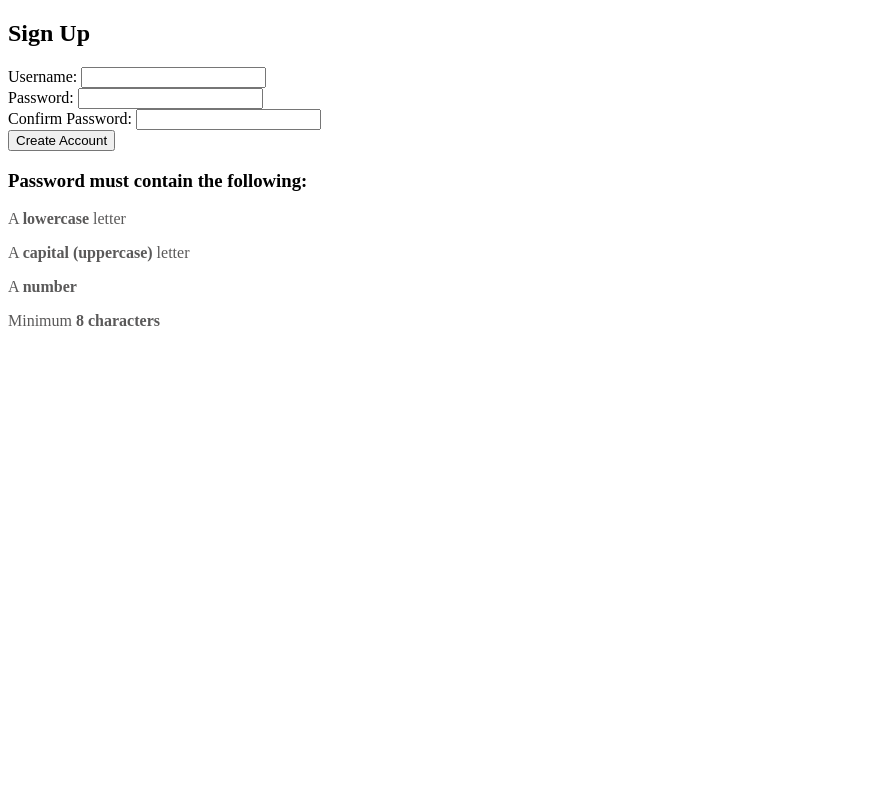
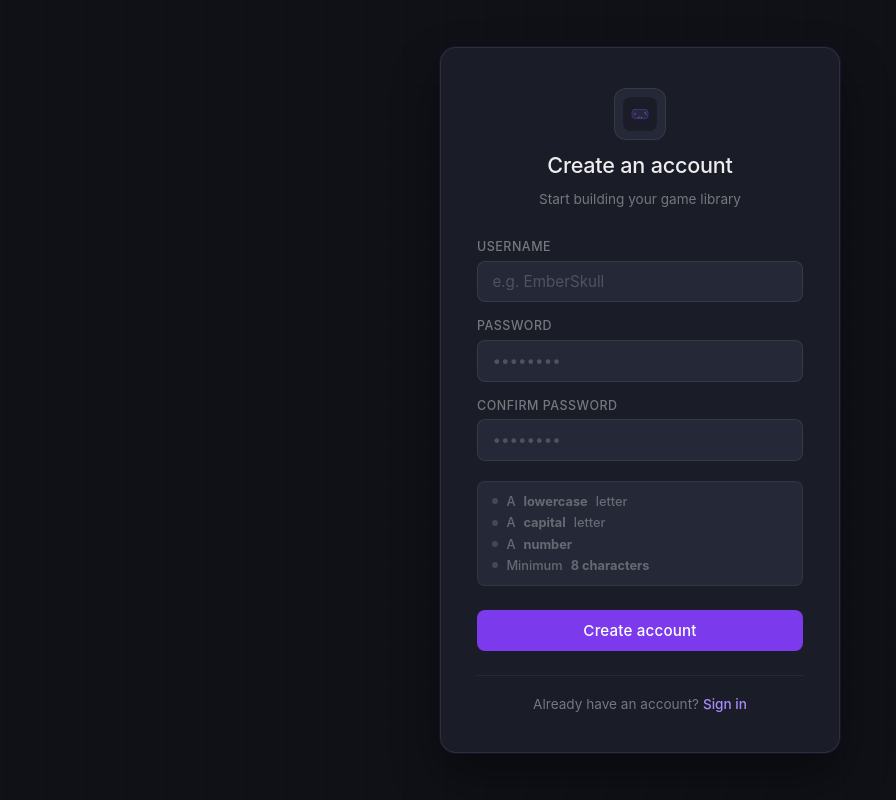
Before and after one commit to IcedPeppermintTea/GameRack, a Flask app: page /signup in a window 1280 px wide. Shown: the whole page, without its empty margins (0-896 px from the left). Run offline with Flask 3, Linux system fonts and the light colour scheme; some libraries are stand-ins or nearby versions.

Commit message:
ui & flash messages implemented

```diff
--- a/app.py
+++ b/app.py
@@ -1,4 +1,4 @@
-from flask import Flask, render_template, request, redirect, url_for, session
+from flask import Flask, render_template, request, redirect, url_for, session, flash
 import psycopg2
 from flask_bcrypt import Bcrypt
 import re
@@ -51,18 +51,17 @@ def signup():
 
         # validate form values exist
         if not request.form.get("username") or not request.form.get("password") or not request.form.get("confirmed_password"):
-            return render_template("error.html", error="Invalid Form Submission"), 400
+            flash("Invalid form submission")
         else:
             # validate username is not taken
 
             # validate password matches criteria
             if re.search(r"[a-z]", password) and re.search(r"[A-Z]", password) and re.search(r"[0-9]", password) and len(password) >= 8:
+
                 # validate confirmed password matches password
                 if (password == confirmed_password):
-
                     # encrypt the password before adding it to the database
                     hashed_password = bcrypt.generate_password_hash(password).decode("utf-8")
-
                     # create user account
                     with psycopg2.connect(os.getenv('DATABASE_URL')) as conn:
                         cursor = conn.cursor()
@@ -70,18 +69,16 @@ def signup():
                         conn.commit()
 
                     session["username"] = username
-
-                    # 303 - code after successful POST that redirects to a GET
-                    return redirect(url_for("home"), 303)
+                    return redirect(url_for("home"))
 
                 else:
-                    return render_template("error.html", error="Password does not match, please try again"), 422
+                    flash("Password does not match, please try again")
+            else:
+                flash("Password does not meet minimal requirements")
 
-            else:
-                return render_template("error.html", error="Password does not meet minimal requirements"), 422
-
+        return redirect(url_for("signup"))
     else:
-        return render_template("signup.html"), 200
+        return render_template("signup.html")
 
 @app.route("/home")
 def home():
--- a/static/css/login.css
+++ b/static/css/login.css
@@ -9,11 +9,7 @@ AI Heavy*/
   padding: 0;
 }
 
-/* Hide browser's native password reveal button as its behaving inconsistently */
-input::-ms-reveal,
-input::-ms-clear {
-  display: none;
-}
+
 
 body {
   min-height: 100vh;
--- /dev/null
+++ b/static/css/signup.css
@@ -0,0 +1,217 @@
+/*login.css
+AI Heavy*/
+
+/* ── Reset / base ───────────────────────────────── */
+*,
+*::before,
+*::after {
+    box-sizing: border-box;
+    margin: 0;
+    padding: 0;
+}
+
+body {
+    min-height: 100vh;
+    background-color: #0F1117;
+    display: flex;
+    align-items: center;
+    justify-content: center;
+    font-family: 'Inter', system-ui, sans-serif;
+    color: rgba(255, 255, 255, 0.85);
+    padding: 1.5rem;
+}
+
+/* ── Subtle grid texture on the page background ── */
+body::before {
+    content: '';
+    position: fixed;
+    inset: 0;
+    background-image:
+        linear-gradient(rgba(124, 58, 237, 0.03) 1px, transparent 1px),
+        linear-gradient(90deg, rgba(124, 58, 237, 0.03) 1px, transparent 1px);
+    background-size: 40px 40px;
+    pointer-events: none;
+    z-index: 0;
+}
+
+/* ── Signup card ────────────────────────────────── */
+.signup-card {
+    position: relative;
+    z-index: 1;
+    background: #1A1D27;
+    border: 1px solid rgba(255, 255, 255, 0.08);
+    border-radius: 16px;
+    padding: 2.5rem 2.25rem;
+    width: 100%;
+    max-width: 400px;
+    box-shadow:
+        0 0 0 1px rgba(124, 58, 237, 0.1),
+        0 24px 48px rgba(0, 0, 0, 0.4);
+}
+
+/* ── Header ─────────────────────────────────────── */
+.header {
+    display: flex;
+    flex-direction: column;
+    align-items: center;
+    gap: 0.75rem;
+    margin-bottom: 2rem;
+    text-align: center;
+}
+
+.header img {
+    width: 52px;
+    height: 52px;
+    border-radius: 12px;
+    background: #252836;
+    object-fit: contain;
+    padding: 8px;
+    border: 1px solid rgba(255, 255, 255, 0.08);
+}
+
+.header h1 {
+    font-size: 1.35rem;
+    font-weight: 500;
+    color: rgba(255, 255, 255, 0.92);
+    letter-spacing: -0.01em;
+}
+
+.header p.subtitle {
+    font-size: 0.85rem;
+    color: rgba(255, 255, 255, 0.4);
+    margin-top: 0.1rem;
+}
+
+/* ── Form ───────────────────────────────────────── */
+#signup-form {
+    display: flex;
+    flex-direction: column;
+    gap: 1rem;
+}
+
+.form-row {
+    display: flex;
+    flex-direction: column;
+    gap: 0.4rem;
+}
+
+.form-row label {
+    font-size: 0.78rem;
+    font-weight: 500;
+    color: rgba(255, 255, 255, 0.4);
+    letter-spacing: 0.04em;
+    text-transform: uppercase;
+}
+
+.form-row input {
+    background: #252836;
+    border: 1px solid rgba(255, 255, 255, 0.08);
+    border-radius: 8px;
+    color: rgba(255, 255, 255, 0.85);
+    font-family: inherit;
+    font-size: 0.95rem;
+    padding: 0.65rem 0.9rem;
+    transition: border-color 0.15s, box-shadow 0.15s;
+    outline: none;
+    width: 100%;
+}
+
+.form-row input::placeholder {
+    color: rgba(255, 255, 255, 0.2);
+}
+
+.form-row input:hover {
+    border-color: rgba(255, 255, 255, 0.15);
+}
+
+.form-row input:focus {
+    border-color: #7C3AED;
+    box-shadow: 0 0 0 3px rgba(124, 58, 237, 0.18);
+}
+
+/* ── Submit button ──────────────────────────────── */
+button[type="submit"] {
+    margin-top: 0.5rem;
+    background: #7C3AED;
+    color: #fff;
+    border: none;
+    border-radius: 8px;
+    font-family: inherit;
+    font-size: 0.95rem;
+    font-weight: 500;
+    padding: 0.7rem 1rem;
+    cursor: pointer;
+    transition: background-color 0.15s, transform 0.1s;
+    width: 100%;
+    letter-spacing: 0.01em;
+}
+
+button[type="submit"]:hover {
+    background-color: #6d28d9;
+}
+
+button[type="submit"]:active {
+    transform: scale(0.985);
+}
+
+/* ── Login CTA ──────────────────────────────────── */
+.login-cta {
+    margin-top: 0.25rem;
+    text-align: center;
+}
+
+.login-cta p {
+    font-size: 0.85rem;
+    color: rgba(255, 255, 255, 0.4);
+}
+
+.login-cta a {
+    color: #A78BFA;
+    text-decoration: none;
+    font-weight: 500;
+    transition: color 0.15s;
+}
+
+.login-cta a:hover {
+    color: #c4b5fd;
+}
+
+/* ── Divider ────────────────────────────────────── */
+.form-divider {
+    border: none;
+    border-top: 1px solid rgba(255, 255, 255, 0.06);
+    margin: 0.5rem 0 0;
+}
+
+/* ── Password requirements ──────────────────────── */
+.password-rules {
+    display: flex;
+    flex-direction: column;
+    gap: 0.4rem;
+    background: #252836;
+    border: 1px solid rgba(255, 255, 255, 0.06);
+    border-radius: 8px;
+    padding: 0.75rem 0.9rem;
+    margin-top: 0.25rem;
+}
+
+.password-rules p {
+    font-size: 0.8rem;
+    display: flex;
+    align-items: center;
+    gap: 0.5rem;
+    transition: color 0.2s;
+    font-weight: 500;
+}
+
+/* dot indicator before each rule */
+.password-rules p::before {
+    content: '';
+    display: inline-block;
+    width: 6px;
+    height: 6px;
+    border-radius: 50%;
+    flex-shrink: 0;
+    background-color: rgba(255, 255, 255, 0.15);
+    transition: background-color 0.2s;
+}
--- a/static/css/styles.css
+++ b/static/css/styles.css
@@ -1,3 +1,13 @@
+/*login.css
+AI light*/
+
+
+/* Hide browser's native password reveal button as its behaving inconsistently */
+input::-ms-reveal,
+input::-ms-clear {
+    display: none;
+}
+
 .hidden {
     visibility: hidden;
 }
@@ -7,9 +17,9 @@
 }
 
 .invalid {
-    color: rgb(90, 89, 89);
+    color: rgba(255, 255, 255, 0.3);
 }
 
 .valid {
-    color: rgb(84, 82, 196);
+    color: #34D399;
 }
--- a/static/js/signup.js
+++ b/static/js/signup.js
@@ -55,7 +55,7 @@ document.addEventListener("DOMContentLoaded", function() {
         }
     });
 
-    // password confirmed correctly
+    /*// password confirmed correctly
     createAccBtn.addEventListener("click", e => {
         e.preventDefault();
         let pswd = String(entered_pswd.value);
@@ -70,4 +70,6 @@ document.addEventListener("DOMContentLoaded", function() {
         }
     })
 
+    */
+
 });
--- a/templates/signup.html
+++ b/templates/signup.html
@@ -1,39 +1,62 @@
 {% extends "layout.html" %}
 
-{% block title %} SignUp {% endblock %}
+{% block title %} Sign Up {% endblock %}
+
+{% block head %}
+<link rel="stylesheet" href="{{ url_for('static', filename='css/signup.css') }}">
+{% endblock %}
 
 {% block body %}
+<div class="signup-card">
 
   <section class="header">
-    <h1>Sign Up</h1>
+    <img src="{{ url_for('static', filename='img/logo.svg') }}" alt="GameRack logo">
+    <h1>Create an account</h1>
+    <p class="subtitle">Start building your game library</p>
   </section>
 
   <form id="signup-form" action="/signup" method="POST">
     <div class="form-row">
-        <label>Username:</label>
-        <input type="text" id="username" name="username" required>
+      <label for="username">Username</label>
+      <input type="text" id="username" name="username" placeholder="e.g. EmberSkull" required>
     </div>
     <div class="form-row">
-        <label>Password:</label>
-        <input type="password" id="pswd" name="password" pattern="(?=.*\d)(?=.*[a-z])(?=.*[A-Z]).{8,}" required>
+      <label for="pswd">Password</label>
+      <input type="password" id="pswd" name="password" pattern="(?=.*\d)(?=.*[a-z])(?=.*[A-Z]).{8,}"
+        placeholder="••••••••" required>
     </div>
     <div class="form-row">
-        <label>Confirm Password:</label>
-        <input type="password" id="confirm_pswd" name="confirmed_password" required>
+      <label for="confirm_pswd">Confirm Password</label>
+      <input type="password" id="confirm_pswd" name="confirmed_password" placeholder="••••••••" required>
     </div>
-    <button type="submit" id="create_acc">Create Account</button>
-</form>
 
-<div>
-    <h3>Password must contain the following:</h3>
+    <div class="password-rules">
       <p id="letter" class="invalid">A <b>lowercase</b> letter</p>
-    <p id="capital" class="invalid">A <b>capital (uppercase)</b> letter</p>
+      <p id="capital" class="invalid">A <b>capital</b> letter</p>
       <p id="number" class="invalid">A <b>number</b></p>
       <p id="length" class="invalid">Minimum <b>8 characters</b></p>
     </div>
 
+    {% with messages = get_flashed_messages() %}
+    {% if messages %}
+    <div>
+      <p>{{messages[0]}}</p>
+    </div>
+    {%endif%}
+    {% endwith %}
+
+    <button type="submit" id="create_acc">Create account</button>
+
+    <hr class="form-divider">
+
+    <div class="login-cta">
+      <p>Already have an account? <a href="{{ url_for('index') }}">Sign in</a></p>
+    </div>
+  </form>
+
+</div>
 {% endblock %}
 
 {% block scripts %}
-<script src="{{url_for('static', filename = 'js/signup.js') }}"></script>
+<script src="{{ url_for('static', filename='js/signup.js') }}"></script>
 {% endblock %}
```
Lines whose indentation alone changed are shown as unchanged.
